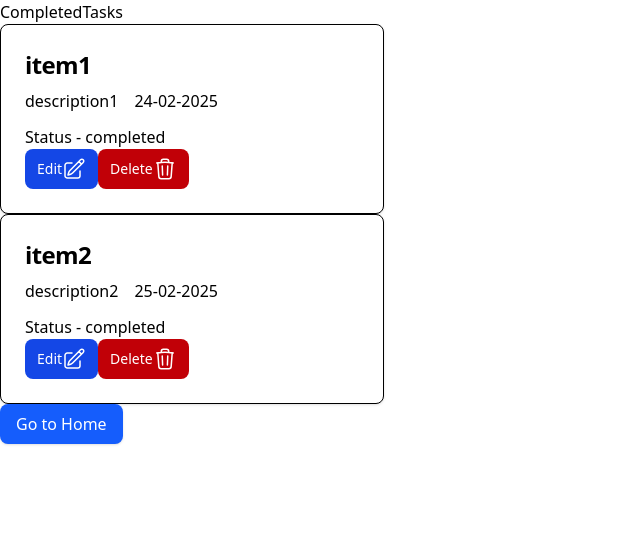
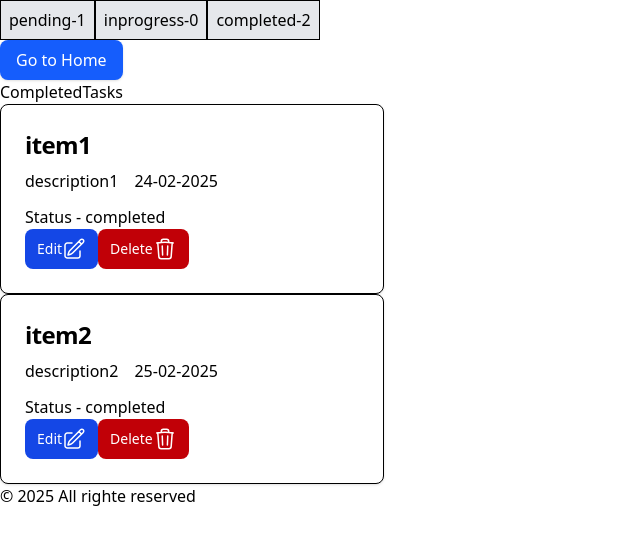
Before and after one commit to rohitbrk/Task-Management, a React (Vite) app: page /completed-tasks in a window 1280 px wide. Shown: the top 544 px of the page, without its empty margins (0-640 px from the left). Built offline with nearby package versions, Linux system fonts and the light colour scheme.

Commit message:
add Layout using react-router

```diff
--- a/src/App.tsx
+++ b/src/App.tsx
@@ -2,14 +2,17 @@ import { BrowserRouter, Route, Routes } from "react-router";
 import AllTasks from "./pages/AllTasks";
 import CompletedTasks from "./pages/CompletedTasks";
 import TasksProvider from "./context/TasksContext";
+import Layout from "./pages/Layout";
 function App() {
   return (
     <>
       <TasksProvider>
         <BrowserRouter>
           <Routes>
-            <Route path="/" element={<AllTasks />} />
-            <Route path="/completed-tasks" element={<CompletedTasks />} />
+            <Route path="/" element={<Layout />}>
+              <Route path="/" element={<AllTasks />} />
+              <Route path="/completed-tasks" element={<CompletedTasks />} />
+            </Route>
           </Routes>
         </BrowserRouter>
       </TasksProvider>
--- a/src/pages/AllTasks.tsx
+++ b/src/pages/AllTasks.tsx
@@ -2,13 +2,11 @@
 import { useContext, useEffect, useState } from "react";
 import { NavLink } from "react-router";
 import { TasksContext } from "../context/TasksContext";
-
 import AddTaskForm from "../components/AddTaskForm";
 import EditTaskForm from "../components/EditTaskForm";
 import TasksSummary from "../components/TasksSummary";
 import FilterTasks from "../components/FilterTasks";
 import TasksList from "../components/TasksList";
-
 import { getTasksSummary } from "../utils/getTasksSummary";
 import { sortTasksByDueDate } from "../utils/sortTasksByDueDate";
 
@@ -70,14 +68,6 @@ const AllTasks = () => {
   return (
     <div>
       <div>
-        <div>
-          <TasksSummary summary={getTasksSummary(state)} />
-          <button className="px-4 py-2 bg-blue-600 text-white rounded-lg shadow hover:bg-blue-700 focus:outline-none">
-            <NavLink to="/completed-tasks" end>
-              View Completed Tasks
-            </NavLink>
-          </button>
-        </div>
         <FilterTasks
           filters={["all", "pending", "inprogress", "completed"]}
           filterBy={filterBy}
--- a/src/pages/CompletedTasks.tsx
+++ b/src/pages/CompletedTasks.tsx
@@ -6,7 +6,6 @@ import TasksList from "../components/TasksList";
 
 const CompletedTasks = () => {
   const { state, dispatch } = useContext(TasksContext);
-
   const [completedTasks, setCompletedTasks] = useState([]);
   useEffect(() => {
     const completedTasks_ = state.filter((item) => item.status === "completed");
@@ -22,11 +21,6 @@ const CompletedTasks = () => {
         setEditTask={() => {}}
         handleDelete={() => {}}
       />
-      <button className="px-4 py-2 bg-blue-600 text-white rounded-lg shadow hover:bg-blue-700 focus:outline-none">
-        <NavLink to="/" end>
-          Go to Home
-        </NavLink>
-      </button>
     </div>
   );
 };
--- /dev/null
+++ b/src/pages/Layout.tsx
@@ -0,0 +1,38 @@
+// @ts-nocheck
+import { NavLink, Outlet, useLocation } from "react-router";
+import TasksSummary from "../components/TasksSummary";
+import { getTasksSummary } from "../utils/getTasksSummary";
+import { useContext } from "react";
+import { TasksContext } from "../context/TasksContext";
+
+const Layout = () => {
+  const { state } = useContext(TasksContext);
+  const { pathname } = useLocation();
+
+  return (
+    <div>
+      <TasksSummary summary={getTasksSummary(state)} />
+      <div>
+        <button className="px-4 py-2 bg-blue-600 text-white rounded-lg shadow hover:bg-blue-700 focus:outline-none">
+          {pathname === "/" ? (
+            <NavLink to="/completed-tasks" end>
+              View Completed Tasks
+            </NavLink>
+          ) : (
+            <NavLink to="/" end>
+              Go to Home
+            </NavLink>
+          )}
+        </button>
+      </div>
+      <main>
+        <Outlet />
+      </main>
+      <footer>
+        <p>&copy; 2025 All righte reserved</p>
+      </footer>
+    </div>
+  );
+};
+
+export default Layout;
```
